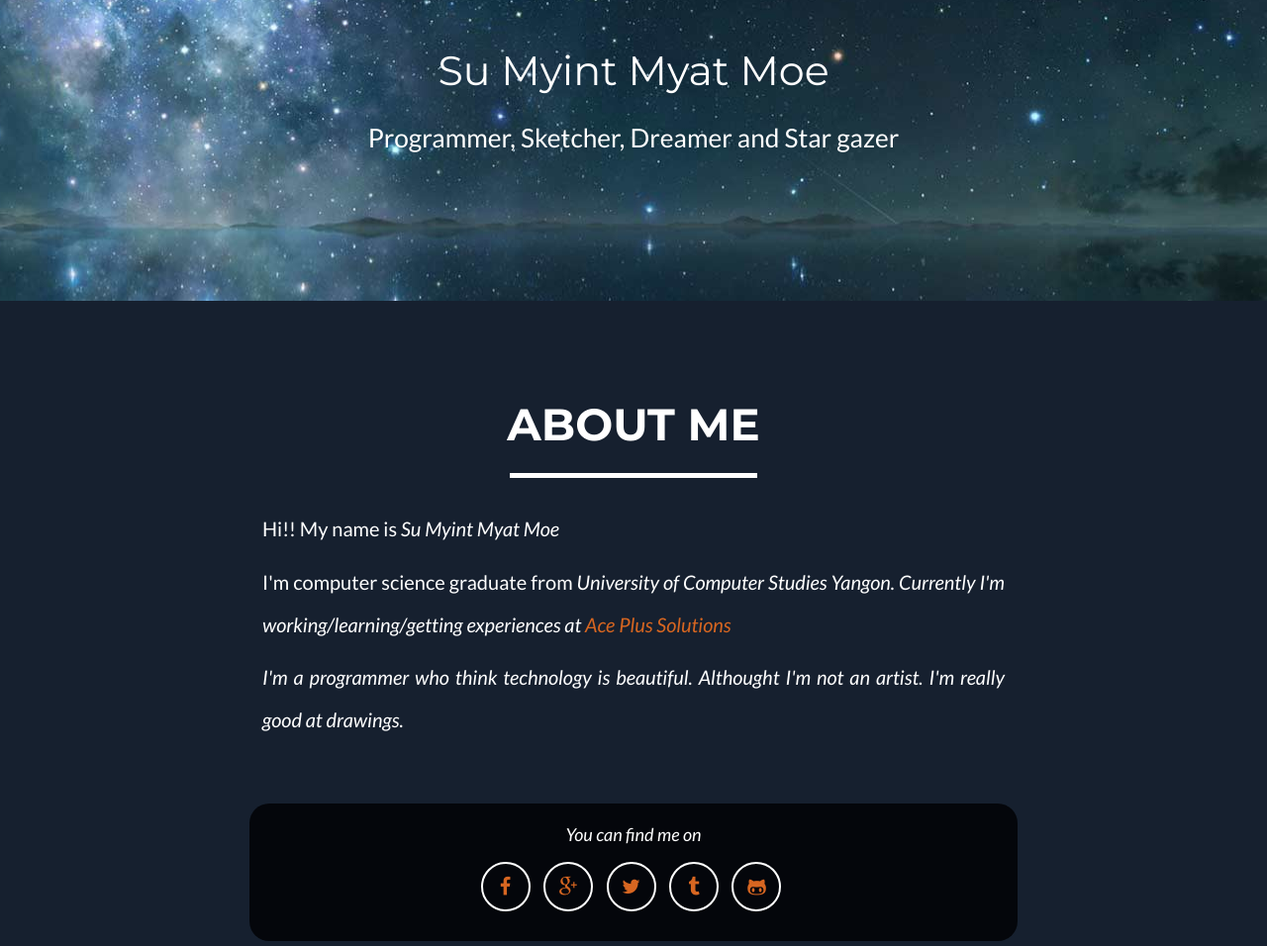
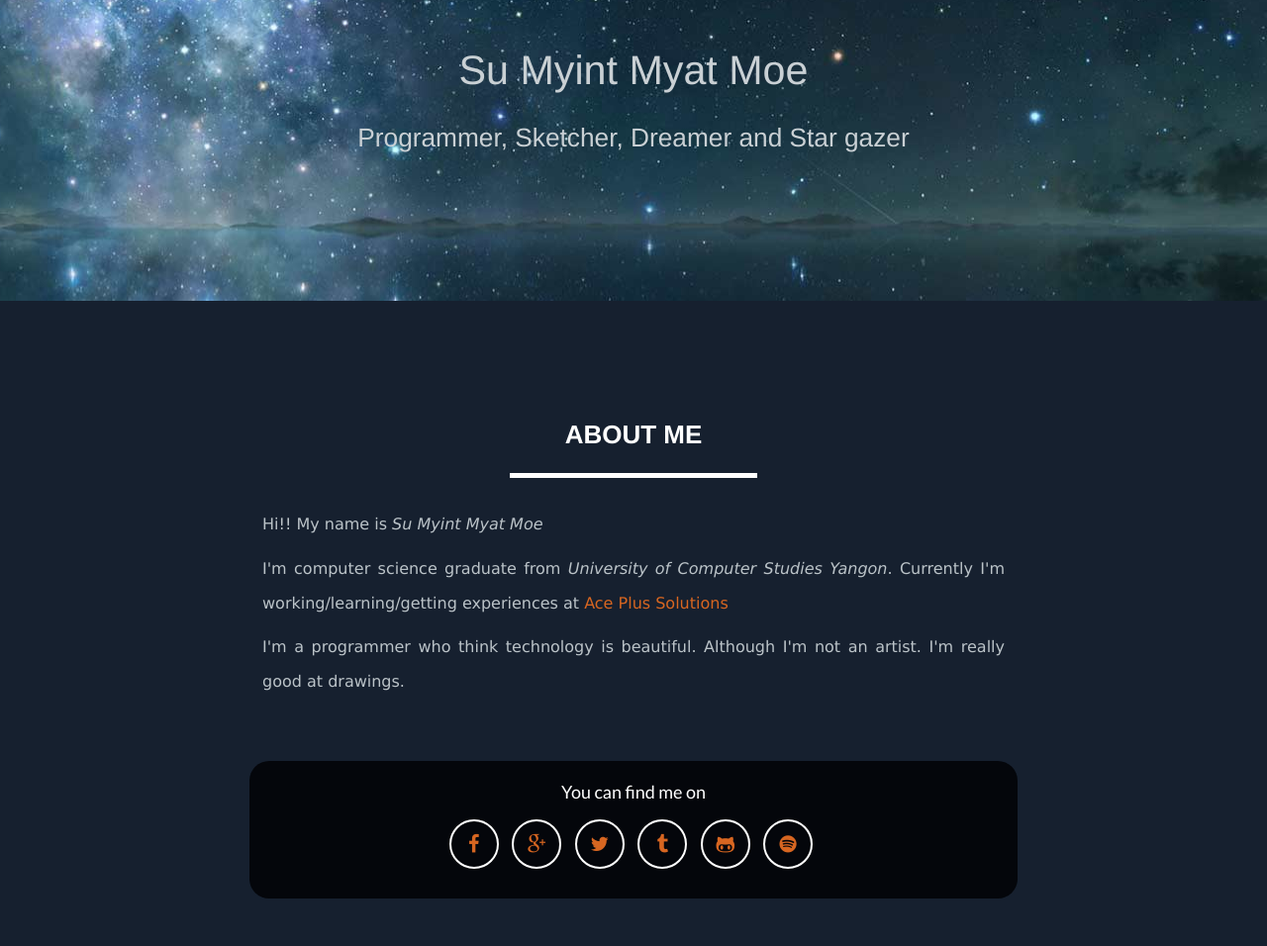
Before and after one commit to misakimoe/misakimoe.github.io, a plain HTML site: page index.html in a window 1280 px wide. Shown: the part 380-1336 px from the top of the page at 99% size. Drawn offline with nearby package versions, Linux system fonts and the light colour scheme.

Commit message:
change font

```diff
--- a/css/profile.css
+++ b/css/profile.css
@@ -12,6 +12,9 @@ p {
     font-size: 20px;
     line-height: 2.15em;
     text-align: justify;
+    color: #bbc3c8;
+    font-family: 'Verdana', sans-serif;
+    font-size: 16px;
 }
 
 
@@ -78,7 +81,7 @@ hr.star-primary {
 
 hr.star-primary:after {
     color: #2c3e50;
-    background-color: #FAF4F6;
+    background-color: #FFFFFF;
 }
 
 .img-centered {
@@ -103,15 +106,19 @@ header img {
 
 header .intro-text .name {
       display: block;
-      font-family: Montserrat,"Helvetica Neue",Helvetica,Arial,sans-serif;
+      font-family: 'Helvetica Neue', sans-serif;
       font-size: 1em;
       font-weight: 100;
       padding: 20px;
+      color: #c9d0d4;
 }
 
 header .intro-text .quote {
     font-size: 1.25em;
     font-weight: 300;
+    font-family: 'Helvetica Neue', sans-serif;
+      font-size: 1em;
+    color: #c9d0d4;
 }
 
 @media(min-width:768px) {
@@ -382,8 +389,8 @@ footer .footer-below {
 .scroll-top {
     z-index: 1049;
     position: fixed;
-    right: 2%;
-    bottom: 2%;
+    right: 6%;
+    bottom: 6%;
     width: 50px;
     height: 50px;
 }
@@ -409,6 +416,10 @@ footer .footer-below {
     background-clip: border-box;
     -webkit-box-shadow: none;
     box-shadow: none;
+}
+
+.center{
+    text-align: center;
 }
 
 .portfolio-modal .modal-content h2 {
--- a/index.html
+++ b/index.html
@@ -8,9 +8,8 @@
     <meta name="viewport" content="width=device-width, initial-scale=1">
     <meta name="description" content="About Me">
     <meta name="author" content="Misaki Moe">
-    <link rel="shortcut icon" href="../favicon.ico">
+    <link rel="shortcut icon" href="images/star.png">
     <link rel="stylesheet" type="text/css" href="css/style.css" />
-    <link href='http://fonts.googleapis.com/css?family=Open+Sans+Condensed:700,300,300italic' rel='stylesheet' type='text/css'>
     <script type="text/javascript" src="js/modernizr.custom.79639.js"></script>
     <title>Su Myint Myat Moe</title>
     <link href="css/bootstrap.min.css" rel="stylesheet">
@@ -18,8 +17,6 @@
 
     <!-- Custom Fonts -->
     <link href="font-awesome/css/font-awesome.min.css" rel="stylesheet" type="text/css">
-    <link href="http://fonts.googleapis.com/css?family=Montserrat:400,700" rel="stylesheet" type="text/css">
-    <link href="http://fonts.googleapis.com/css?family=Lato:400,700,400italic,700italic" rel="stylesheet" type="text/css">
 
     <!-- HTML5 Shim and Respond.js IE8 support of HTML5 elements and media queries -->
     <!-- WARNING: Respond.js doesn't work if you view the page via file:// -->
@@ -53,7 +50,7 @@
         <div class="container">
             <div class="row">
                 <div class="col-lg-12 text-center">
-                    <h2>About Me </h2>
+                    <h3>About Me </h3>
                     <hr class="star-light">
                 </div>
             </div>
@@ -61,9 +58,9 @@
                 <div class="col-lg-8 col-lg-offset-2">
                     <p>Hi!! My name is <i>Su Myint Myat Moe</i></p>
 
-                    <p>I'm computer science graduate from <i>University of Computer Studies Yangon<i>. Currently I'm working/learning/getting experiences at <a href="http://aceplussolutions.com/">Ace Plus Solutions</a></p>
+                    <p>I'm computer science graduate from <i>University of Computer Studies Yangon</i>. Currently I'm working/learning/getting experiences at <a href="http://aceplussolutions.com/">Ace Plus Solutions</a></p>
 
-                    <p>I'm a programmer who think technology is beautiful. Althought I'm not an artist. I'm really good at drawings.</p>
+                    <p>I'm a programmer who think technology is beautiful. Although I'm not an artist. I'm really good at drawings.</p>
                 </div>
 
 
@@ -85,6 +82,10 @@
                             <li>
                                 <a href="https://github.com/misakimoe" class="btn-social btn-outline"><i class="fa fa-fw fa-github-alt"></i></a>
                             </li>
+                             <li>
+                                <a href="https://open.spotify.com/user/22rasnkcilgi2k66npheiglbq" class="btn-social btn-outline"><i class="fa fa-fw fa-spotify"></i></a>
+                            </li>
+
                         </ul>
                         </div>
               </div>
@@ -97,7 +98,7 @@
         <section class="main">
                 <div class="row">
                      <div class="col-lg-12 text-center">
-                          <h2>My Artworks</h2>
+                          <h3>My Artworks</h3>
                           <hr class="star-primary">
                      </div>
                  </div>
@@ -135,28 +136,15 @@
                                                 <figure>
                                                     <img src="images/8.jpg" alt="image08" />
                                                     <input id="ia-selector-last" type="radio" name="radio-set" />
-                                                </figure>
-
-                                            </figure>
-
-                                        </figure>
-
-                                    </figure>
-
-                                </figure>
-
-                            </figure>
-
-                        </figure>
-
-                    </figure>
 
                 </div>
+                    <p class="center">view more on <a href="http://misaki-moe.deviantart.com/">Devient art</a></p>
 
             </section>
 
 
     <!-- Scroll to Top Button (Only visible on small and extra-small screen sizes) -->
+
     <div class="scroll-top page-scroll visible-xs visible-sm">
         <a class="btn btn-primary" href="#page-top">
             <i class="fa fa-chevron-up"></i>
```
Also changed, not shown: images/star.png (added).
